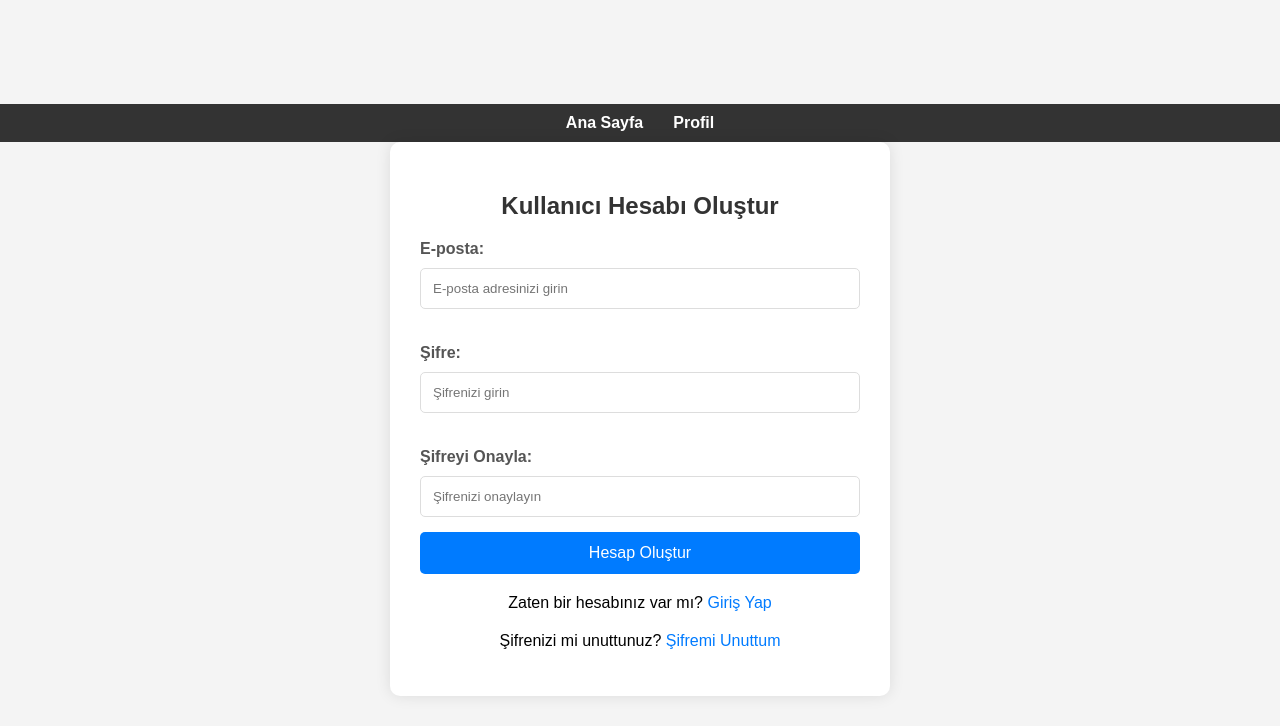
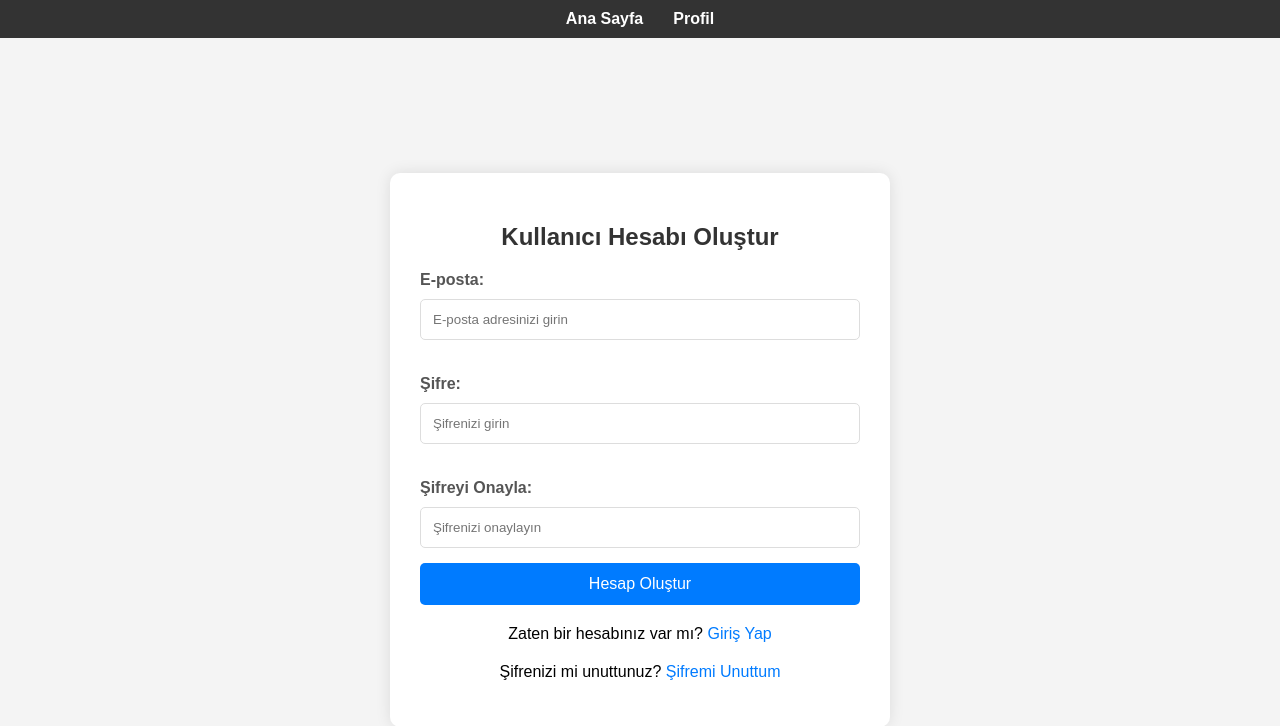
Before and after one commit to jansoganci/listing-app, a Flask app: template templates/profil.html in a window 1280 px wide. Shown: the top 726 px of the page. Run offline with Flask 3, Linux system fonts and the light colour scheme; the template is opened without the code that fills it, so the values that code supplies are empty.

Commit message:
Update profil.html

```diff
--- a/templates/profil.html
+++ b/templates/profil.html
@@ -24,6 +24,9 @@
             width: 100%;
             background-color: #333;
             padding: 10px 0;
+            position: fixed;
+            top: 0;
+            z-index: 1000;
         }
 
         nav ul {
@@ -58,6 +61,7 @@
             max-width: 500px;
             box-sizing: border-box;
             text-align: center;
+            margin-top: 100px; /* Header'ın altında yer açmak için */
         }
 
         h2 {
@@ -112,12 +116,12 @@
     </style>
 </head>
 <body>
-    <!-- Upper Header (Ana Sayfa ve Profil linkleri) -->
+    <!-- Statik Header -->
     <header>
         <nav>
             <ul>
-                <li><a href="{{ url_for('upload') }}">Ana Sayfa</a></li>
-                <li><a href="{{ url_for('index') }}">Profil</a></li>
+                <li><a href="/">Ana Sayfa</a></li>
+                <li><a href="/profile">Profil</a></li>
             </ul>
         </nav>
     </header>
@@ -138,7 +142,7 @@
             <button type="submit">Hesap Oluştur</button>
         </form>
 
-        <p>Zaten bir hesabınız var mı? <a href="{{ url_for('index') }}">Giriş Yap</a></p>
+        <p>Zaten bir hesabınız var mı? <a href="/profile">Giriş Yap</a></p>
         <p>Şifrenizi mi unuttunuz? <a href="#">Şifremi Unuttum</a></p>
     </div>
 </body>
```
